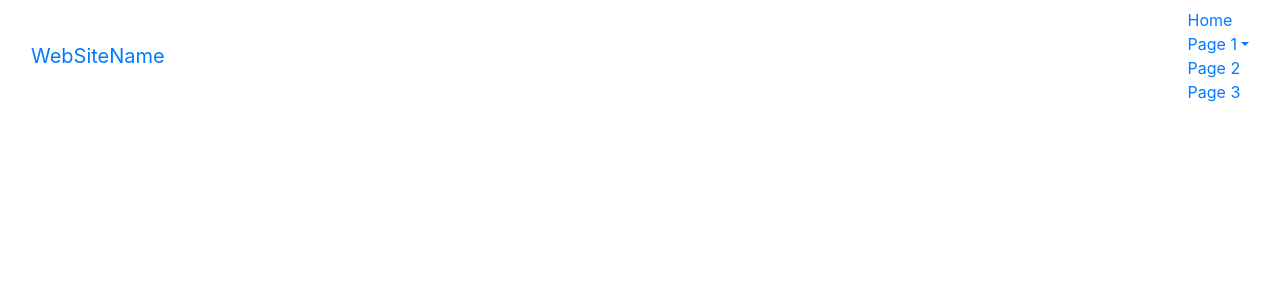
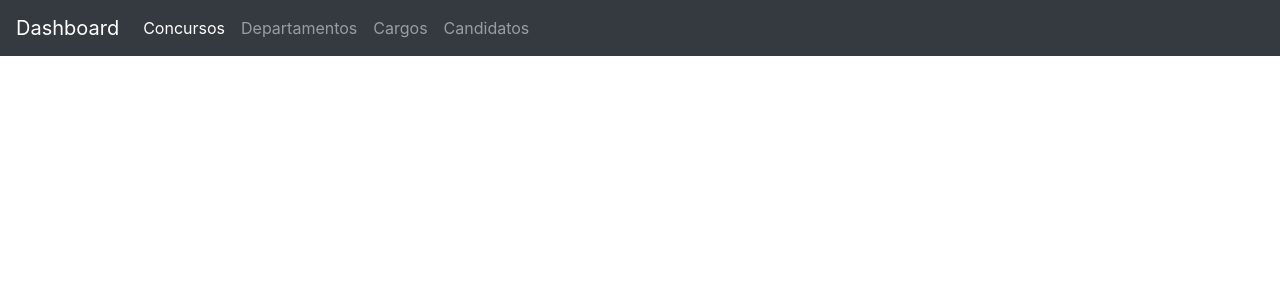
Before and after one commit to RodrigoPetter/trabalho-g2, a React (Create React App) app in the folder client/: page / in a window 1280 px wide. Shown: the top 300 px of the page. Built offline with nearby package versions, Linux system fonts and the light colour scheme.

Commit message:
Add menu

```diff
--- a/client/package.json
+++ b/client/package.json
@@ -5,6 +5,7 @@
   "homepage": "http://localhost/trabalho-g2/client/build/",
   "dependencies": {
     "bootstrap": "^4.1.1",
+    "jquery": "^3.3.1",
     "react": "^16.3.2",
     "react-dom": "^16.3.2",
     "react-scripts": "1.1.4"
--- a/client/src/components/menu/menu.js
+++ b/client/src/components/menu/menu.js
@@ -1,31 +1,25 @@
-import React, { Component } from 'react';
+import React, {Component} from 'react';
 
 class Menu extends Component {
     render() {
-        return (
-            <nav className="navbar navbar-inverse">
-                <div className="container-fluid">
-                    <div className="navbar-header">
-                        <a className="navbar-brand" href="#">WebSiteName</a>
-                    </div>
-                    <ul className="nav navbar-nav">
-                        <li className="active"><a href="#">Home</a></li>
-                        <li className="dropdown">
-                            <a className="dropdown-toggle" data-toggle="dropdown" href="#">Page 1
-                                <span className="caret"></span></a>
-                            <ul className="dropdown-menu">
-                                <li><a href="#">Page 1-1</a></li>
-                                <li><a href="#">Page 1-2</a></li>
-                                <li><a href="#">Page 1-3</a></li>
-                            </ul>
-                        </li>
-                        <li><a href="#">Page 2</a></li>
-                        <li><a href="#">Page 3</a></li>
-                    </ul>
+        return <nav className="navbar navbar-expand-lg navbar-dark bg-dark">
+            <a className="navbar-brand" href="#">Dashboard</a>
+            <div className="collapse navbar-collapse" id="navbarNavAltMarkup">
+                <div className="navbar-nav">
+                    <a className="nav-item nav-link active" href="#">Concursos</a>
+                    <a className="nav-item nav-link" href="#">Departamentos</a>
+                    <a className="nav-item nav-link" href="#">Cargos</a>
+                    <a className="nav-item nav-link" href="#">Candidatos</a>
                 </div>
-            </nav>
-        );
+            </div>
+        </nav>;
     }
 }
 
+/*<button className="navbar-toggler" type="button" data-toggle="collapse"
+        data-target="#navbarNavAltMarkup" aria-controls="navbarNavAltMarkup" aria-expanded="false"
+        aria-label="Toggle navigation">
+    <span className="navbar-toggler-icon"></span>
+</button>*/
+
 export default Menu;
--- a/client/src/index.js
+++ b/client/src/index.js
@@ -5,6 +5,10 @@ import registerServiceWorker from './registerServiceWorker';
 
 //Bootstrap
 import 'bootstrap/dist/css/bootstrap.min.css'
+import 'bootstrap/dist/js/bootstrap.bundle.min'
+
+//jquery
+import 'jquery/dist/jquery.min'
 
 ReactDOM.render(<App />, document.getElementById('root'));
 registerServiceWorker();
```
